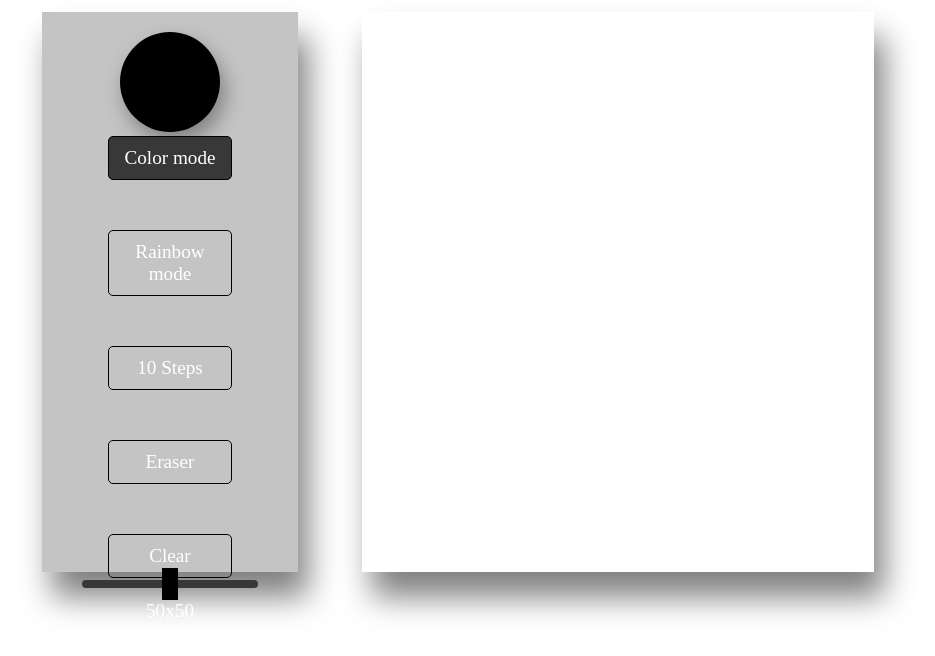
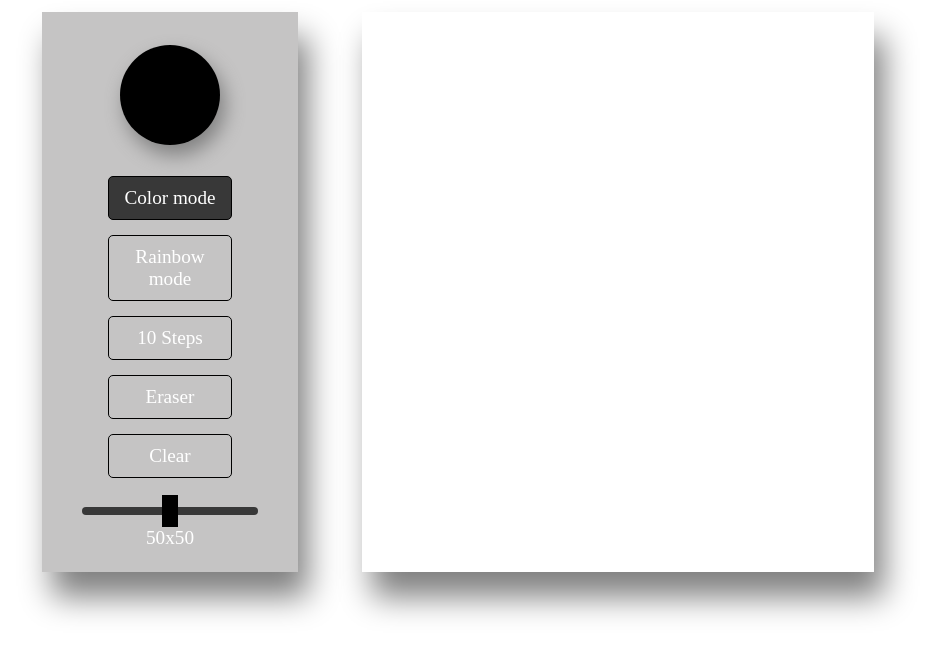
Before and after one commit to HARISHCHANDRA214/Etch-A-Sketch, a plain HTML site: page index.html in a window 1280 px wide. Shown: the part 108-764 px from the top of the page, without its empty margins (22-957 px from the left). Drawn offline with Linux system fonts and the light colour scheme.

Commit message:
changes in gap of options

```diff
--- a/index.css
+++ b/index.css
@@ -28,7 +28,7 @@
 #buttonsWrapper{
     display: flex;
     flex-direction: column;
-    gap: 50px;
+    gap: 15px;
     align-items: center;
     width: 80%;
 }
```
